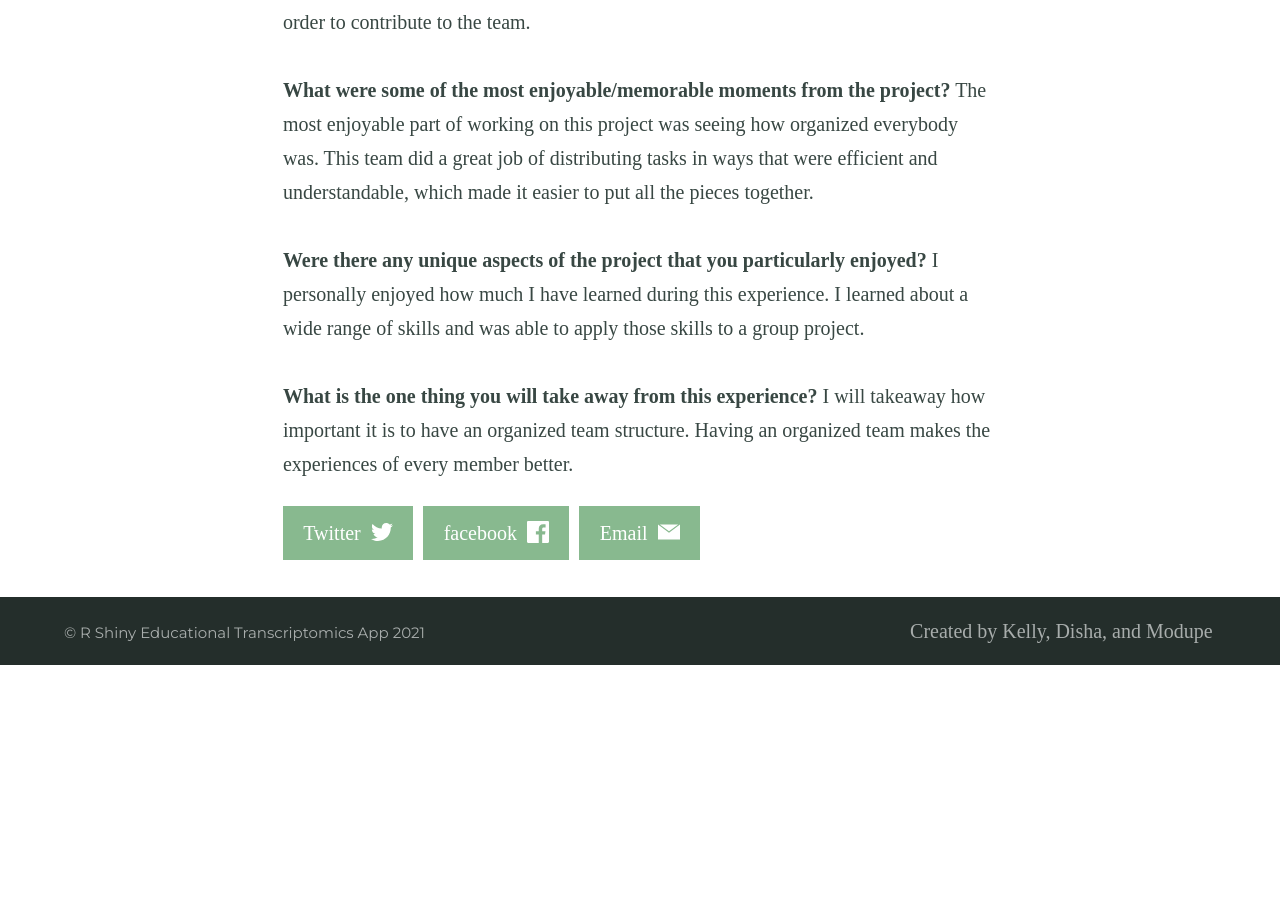
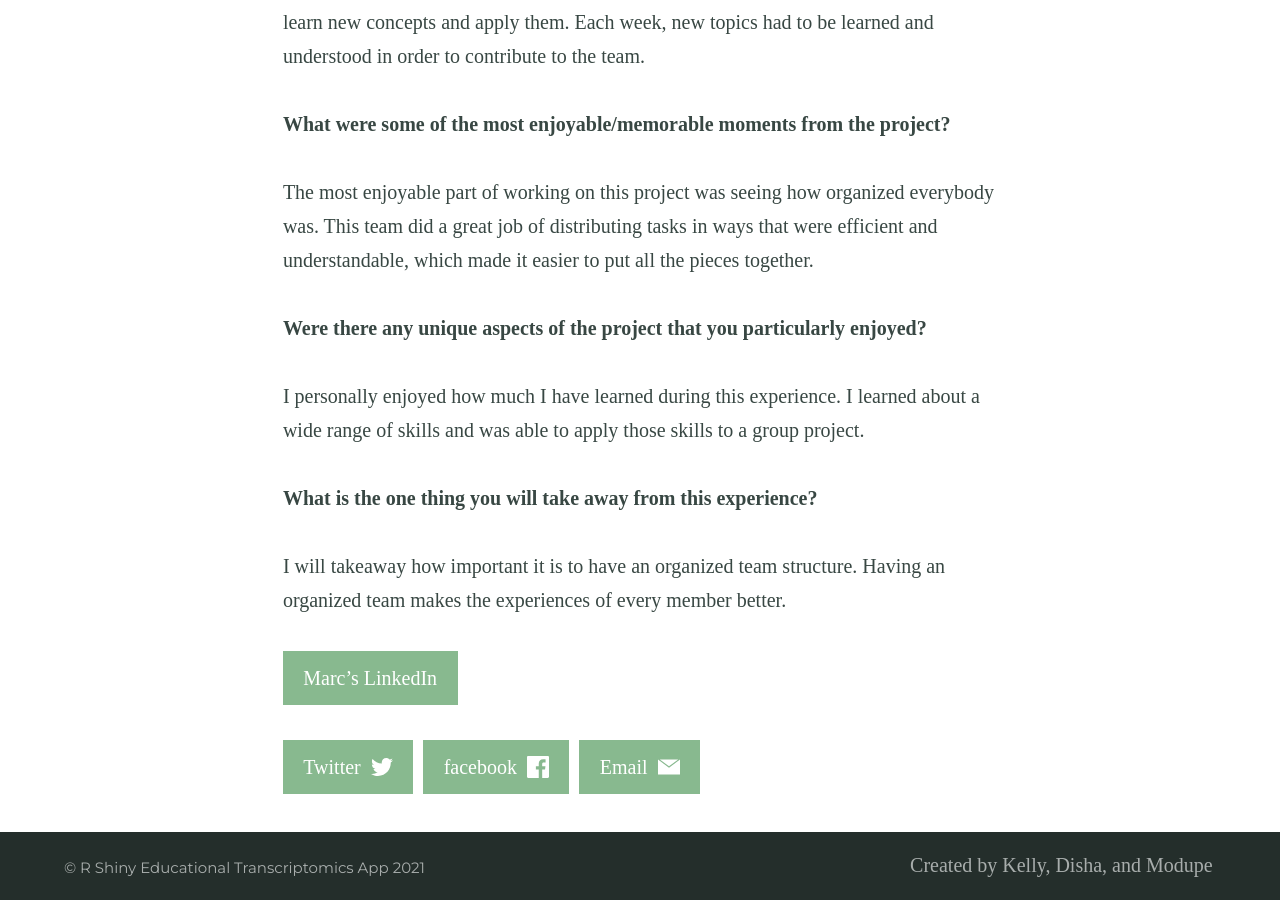
Before and after one commit to BI-STEM-Away/sMAP_dev, a Jekyll site: the page built from _posts/2021-07-28-Marcs-blog.md, in a window 1280 px wide and 900 px high, scrolled down 655 px. Built offline with Jekyll 4.4.1, drawn with Linux system fonts in a browser that asks for light colours; before the commit the page ends 1320 px from its top, so only the background shows below that.

Commit message:
Update 2021-07-28-Marcs-blog.md

```diff
--- a/_posts/2021-07-28-Marcs-blog.md
+++ b/_posts/2021-07-28-Marcs-blog.md
@@ -9,13 +9,19 @@ image: "https://bi-stem-away.github.io/shiny_app_dev/Banner.png"
 ---
 
 **What were the most challenging moments in developing the app?**
+
 The most challenging part of working on this project was the speed at which we had to learn new concepts and apply them. Each week, new topics had to be learned and understood in order to contribute to the team.
 
 **What were some of the most enjoyable/memorable moments from the project?**
+
 The most enjoyable part of working on this project was seeing how organized everybody was. This team did a great job of distributing tasks in ways that were efficient and understandable, which made it easier to put all the pieces together.
 
 **Were there any unique aspects of the project that you particularly enjoyed?**
+
 I personally enjoyed how much I have learned during this experience. I learned about a wide range of skills and was able to apply those skills to a group project.
 
 **What is the one thing you will take away from this experience?**
+
 I will takeaway how important it is to have an organized team structure. Having an organized team makes the experiences of every member better.
+
+{% include button.html text="Marc's LinkedIn" link="https://www.linkedin.com/in/marc-abdallah-55a5a1191/" color="#88B98F" %}
```
